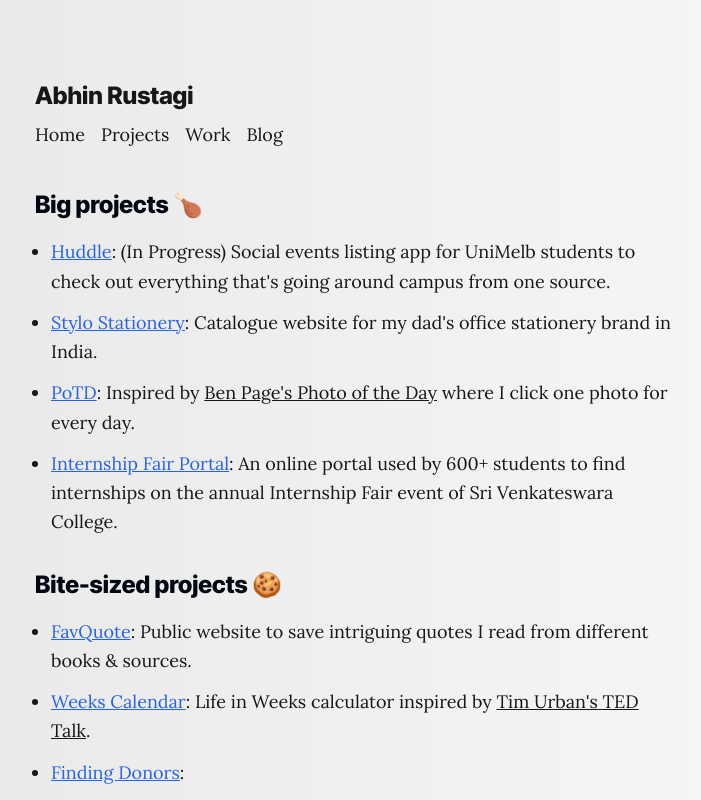
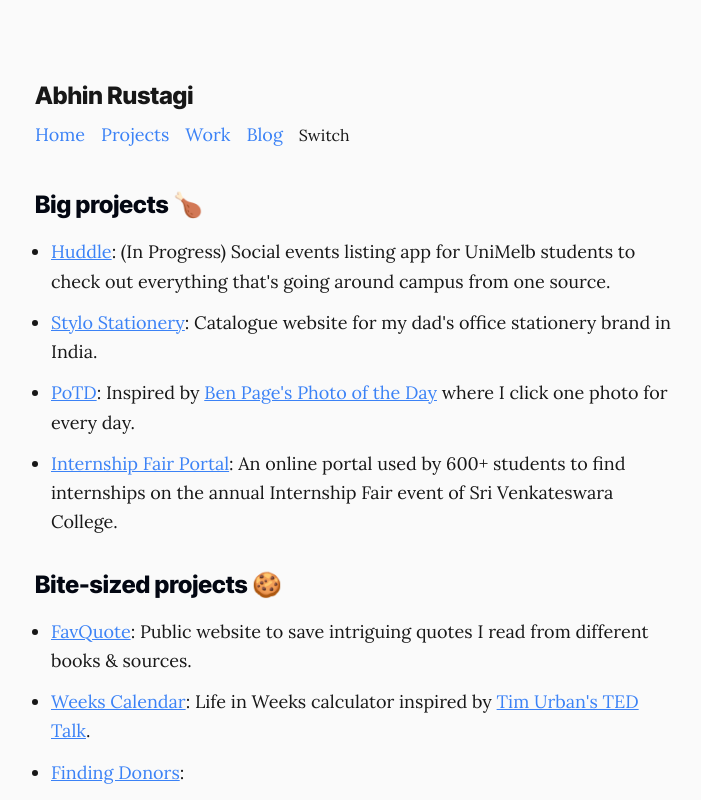
Before and after one commit to AbhinRustagi/abhin.dev, a Next.js app: page /projects in a window 1280 px wide. Shown: the top 800 px of the page, without its empty margins (285-986 px from the left). Built offline with nearby package versions, Linux system fonts and the light colour scheme.

Commit message:
feat: add dark theme

```diff
--- a/src/app/_components/Header.tsx
+++ b/src/app/_components/Header.tsx
@@ -1,6 +1,31 @@
+"use client";
+
 import Link from "next/link";
+import { useEffect } from "react";
 
 export default function Header() {
+  useEffect(() => {
+    if (
+      localStorage.getItem("color-theme") === "dark" ||
+      (!("color-theme" in localStorage) &&
+        window.matchMedia("(prefers-color-scheme: dark)").matches)
+    ) {
+      document.documentElement.classList.add("dark");
+    } else {
+      document.documentElement.classList.remove("dark");
+    }
+  }, []);
+
+  const switchTheme = () => {
+    if (document.documentElement.classList.contains("dark")) {
+      document.documentElement.classList.remove("dark");
+      localStorage.removeItem("color-theme");
+    } else {
+      document.documentElement.classList.add("dark");
+      localStorage.setItem("color-theme", "dark");
+    }
+  };
+
   return (
     <header className="mb-10">
       <div className="font-sans font-extrabold text-2xl mb-2">
@@ -20,6 +45,7 @@
           <li>
             <Link href="/blog">Blog</Link>
           </li>
+          <button onClick={switchTheme}>Switch</button>
         </ul>
       </nav>
     </header>
--- a/src/app/_components/MdRenderer/MdRenderer.tsx
+++ b/src/app/_components/MdRenderer/MdRenderer.tsx
@@ -6,7 +6,10 @@
 
 export function MdRenderer({ content }: MdRendererProps) {
   // Convert anchor links to external
-  const modifiedContent = content.replaceAll("<a", "<a target='_blank'");
+  const modifiedContent = content.replaceAll(
+    "<a",
+    "<a target='_blank' class='after-underline'"
+  );
 
   return (
     <div
--- a/src/app/_components/MdRenderer/styles.module.css
+++ b/src/app/_components/MdRenderer/styles.module.css
@@ -12,10 +12,6 @@
 
 .renderer p:not(:last-child) {
   @apply mb-4;
-}
-
-.renderer a {
-  @apply underline text-blue-600;
 }
 
 .renderer pre {
--- a/src/app/globals.css
+++ b/src/app/globals.css
@@ -2,25 +2,12 @@
 @tailwind components;
 @tailwind utilities;
 
+* {
+  transition: 0.15s ease-in-out;
+}
+
 body {
-  @apply text-neutral-900 font-serif;
-
-  background: hsla(0, 0%, 90%, 1);
-  background: linear-gradient(
-    0deg,
-    hsla(0, 0%, 90%, 1) 0%,
-    hsla(0, 0%, 98%, 1) 100%
-  );
-  background: -moz-linear-gradient(
-    0deg,
-    hsla(0, 0%, 90%, 1) 0%,
-    hsla(0, 0%, 98%, 1) 100%
-  );
-  background: -webkit-linear-gradient(
-    0deg,
-    hsla(0, 0%, 90%, 1) 0%,
-    hsla(0, 0%, 98%, 1) 100%
-  );
+  @apply text-neutral-900 font-serif bg-neutral-50 dark:bg-neutral-900 dark:text-neutral-200;
 }
 
 p,
@@ -32,13 +19,17 @@
 h2,
 h3,
 h4 {
-  @apply font-sans text-gray-950 font-extrabold;
+  @apply font-sans text-gray-950 font-extrabold dark:text-neutral-50;
 }
 
 ::selection {
-  @apply bg-blue-600 text-white;
+  @apply bg-blue-400 text-white;
 }
 
-a:hover {
-  text-decoration: underline;
+a {
+  @apply text-accent dark:text-darkAccent;
 }
+
+.after-underline {
+  @apply relative hover:after:h-full after:transition hover:after:bg-accent dark:hover:after:bg-darkAccent hover:text-neutral-50 dark:hover:text-neutral-900 hover:after:top-0 after:-z-10 after:absolute after:h-px after:bottom-0 after:w-full after:dark:bg-neutral-400/40 after:bg-neutral-500/40 after:left-0;
+}
--- a/src/app/projects/page.tsx
+++ b/src/app/projects/page.tsx
@@ -20,7 +20,7 @@
             <Link
               target={project.href && "_blank"}
               href={project.href || "#"}
-              className="underline text-blue-600"
+              className="underline text-accent"
             >
               {project.title}
             </Link>
@@ -42,7 +42,7 @@
             <Link
               target={project.href && "_blank"}
               href={project.href || "#"}
-              className="underline text-blue-600"
+              className="underline text-accent"
             >
               {project.title}
             </Link>
--- a/src/app/work/page.tsx
+++ b/src/app/work/page.tsx
@@ -45,7 +45,7 @@
       </ul>
       <p>
         You can find my complete resume{" "}
-        <Link className="underline text-blue-600" target="_blank" href="">
+        <Link className="underline text-accent" target="_blank" href="">
           here
         </Link>
         .
--- a/tailwind.config.ts
+++ b/tailwind.config.ts
@@ -1,21 +1,19 @@
 import type { Config } from "tailwindcss";
+import defaultTheme from "tailwindcss/defaultTheme";
+import colors from "tailwindcss/colors";
 
 const config: Config = {
-  content: [
-    "./src/pages/**/*.{js,ts,jsx,tsx,mdx}",
-    "./src/components/**/*.{js,ts,jsx,tsx,mdx}",
-    "./src/app/**/*.{js,ts,jsx,tsx,mdx}",
-  ],
+  darkMode: ["class"],
+  content: ["./src/app/**/*.{js,ts,jsx,tsx,mdx}"],
   theme: {
     extend: {
       fontFamily: {
-        sans: ["var(--font-inter-tight)"],
-        serif: ["var(--font-lora)"],
+        sans: ["var(--font-inter-tight)", ...defaultTheme.fontFamily.sans],
+        serif: ["var(--font-lora)", ...defaultTheme.fontFamily.serif],
       },
-      backgroundImage: {
-        "gradient-radial": "radial-gradient(var(--tw-gradient-stops))",
-        "gradient-conic":
-          "conic-gradient(from 180deg at 50% 50%, var(--tw-gradient-stops))",
+      colors: {
+        darkAccent: colors.lime["300"],
+        accent: colors.blue["500"],
       },
     },
   },
```
